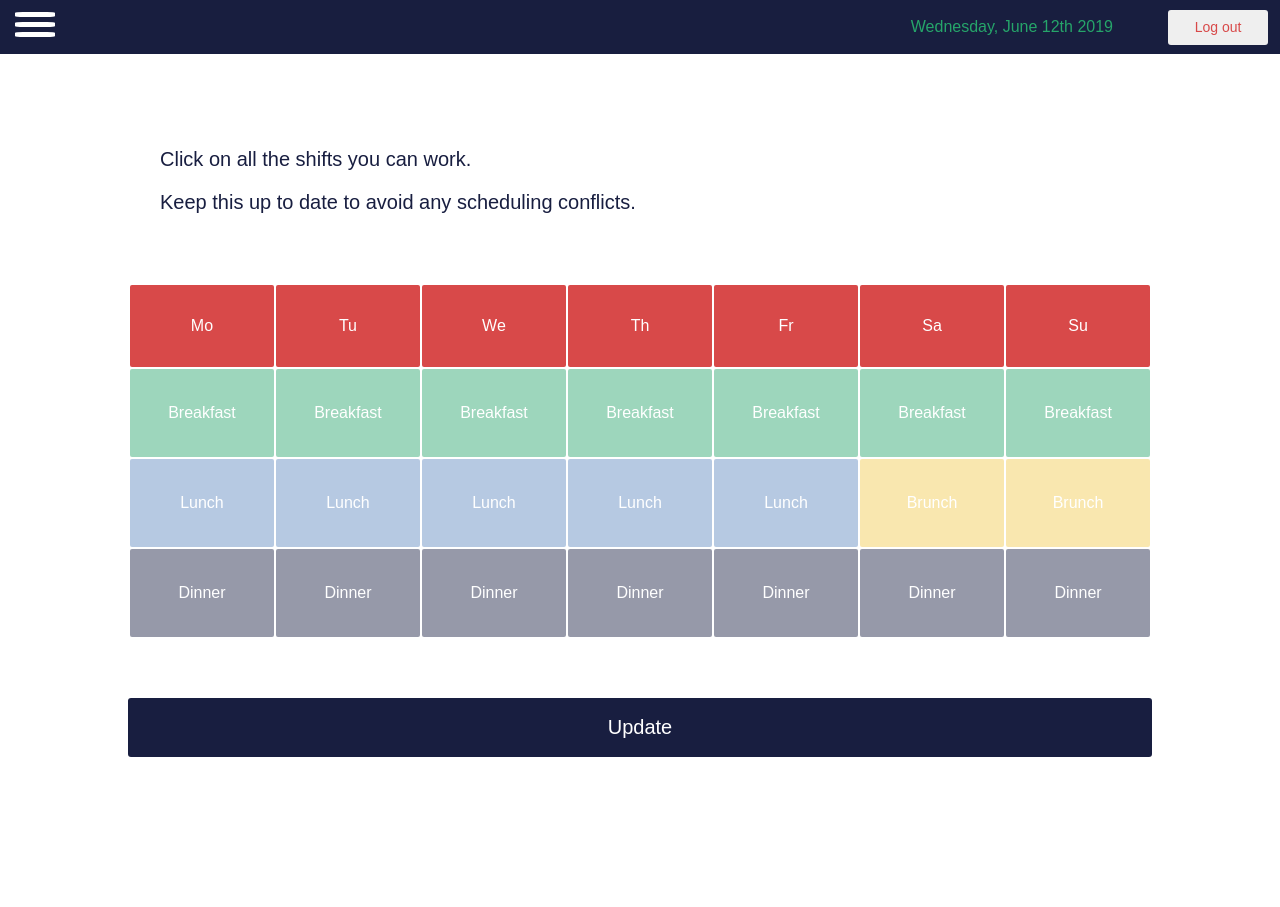
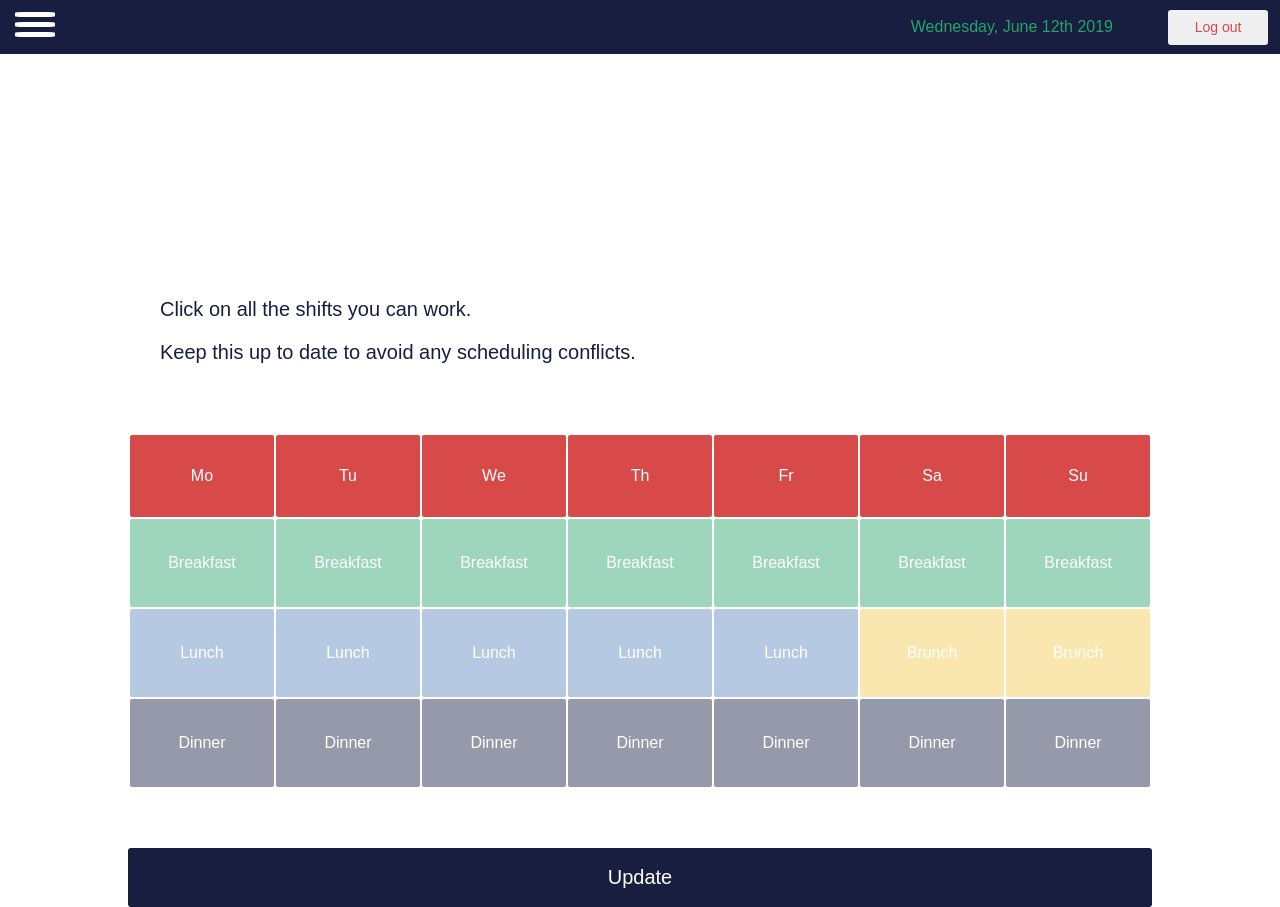
Before and after one commit to yh2n/shift-client, a React (Create React App) app: page /my_account/1/availability in a window 1280 px wide. Before the commit the page ends 800 px from the top, so only its background shows below. Built offline with nearby package versions, Linux system fonts and the light colour scheme; no server answers.

Commit message:
Change submit btn color on hover

```diff
--- a/src/components/AvailabilityPage.css
+++ b/src/components/AvailabilityPage.css
@@ -4,7 +4,7 @@
     justify-content: center;
     align-items: center;
     height: 100%;
-    margin: 0 auto;
+    margin-top: 150px;
 }
 
 .availability_prompt {
@@ -103,7 +103,7 @@
 }
 
 .submit_availability:hover {
-    background: rgba(24, 30, 64, 0.45);
+    background: rgba(24, 30, 64, 25);
     border: solid rgba(24, 30, 64, 0);
 }
 
```
